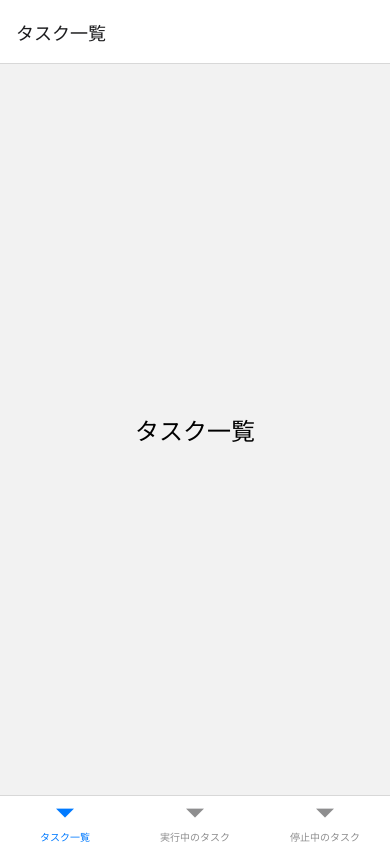
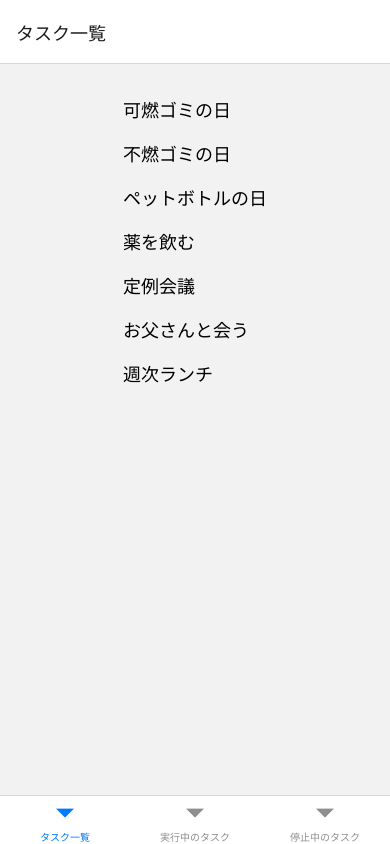
Before and after one commit to T-unity/reactNative, a React Native app: screen /TabNavigationBar in a window 390 px wide. Built offline with nearby package versions, Linux system fonts and the light colour scheme.

Commit message:
Prepare demo data

```diff
--- a/src/styles/BasicStyles.tsx
+++ b/src/styles/BasicStyles.tsx
@@ -4,6 +4,7 @@ import { StyleSheet } from 'react-native';
 const BasicStyles = StyleSheet.create({
   container: {
     flex: 1,
+    paddingTop: 22,
   },
   base: {
     flex: 2,
@@ -13,7 +14,12 @@ const BasicStyles = StyleSheet.create({
   text: {
     color: 'black',
     fontSize: 24,
-  }
+  },
+  item: {
+    padding: 10,
+    fontSize: 18,
+    height: 44,
+  },
 });
 
 export default BasicStyles;
--- /dev/null
+++ b/src/tmp/SampleData.ts
@@ -0,0 +1,9 @@
+export const DemoData = [
+  {key: '可燃ゴミの日'},
+  {key: '不燃ゴミの日'},
+  {key: 'ペットボトルの日'},
+  {key: '薬を飲む'},
+  {key: '定例会議'},
+  {key: 'お父さんと会う'},
+  {key: '週次ランチ'},
+];
--- a/src/views/tabComponents/TaskList.tsx
+++ b/src/views/tabComponents/TaskList.tsx
@@ -1,9 +1,12 @@
 // dependencies
 import React, { StatusBar } from 'expo-status-bar';
-import { Text, View } from 'react-native';
+import { FlatList, Text, View } from 'react-native';
 
 // Components
 import BaseStyle from '../../styles/BasicStyles';
+
+// DemoData
+import { DemoData } from '../../tmp/SampleData';
 
 // Define footer tabs
 function TaskList() {
@@ -13,9 +16,10 @@ function TaskList() {
 
         <StatusBar style="auto" />
 
-        <View style={[BaseStyle.base]}>
-          <Text style={BaseStyle.text}>タスク一覧</Text>
-        </View>
+        <FlatList
+          data={ DemoData }
+          renderItem={({item}) => <Text style={BaseStyle.item}>{item.key}</Text>}
+        />
 
       </View>
     </View>
```
